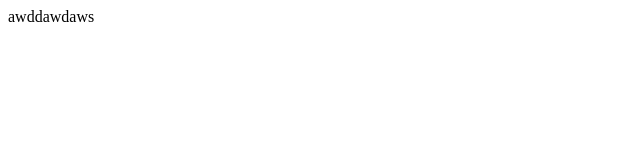
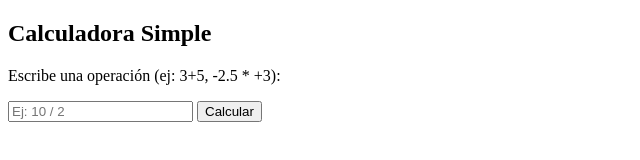
Before and after one commit to smorenoguerrero-crypto/Repte0, a plain HTML site: page CodiError2/index.html in a window 1280 px wide. Shown: the whole page, without its empty margins (0-640 px from the left). Drawn offline with Linux system fonts and the light colour scheme.

Commit message:
TR01.02. Analitza la expressió regular del material de classe

```diff
--- a/CodiError2/index.html
+++ b/CodiError2/index.html
@@ -1 +1,20 @@
-awddawdaws
+<!DOCTYPE html>
+<html lang="es">
+<head>
+    <meta charset="UTF-8">
+    <title>Calculadora con Regex</title>
+</head>
+<body>
+
+    <h2>Calculadora Simple</h2>
+    <p>Escribe una operación (ej: 3+5, -2.5 * +3):</p>
+
+    <input type="text" id="entrada" placeholder="Ej: 10 / 2">
+    <button onclick="calcular()">Calcular</button>
+
+    <p id="pantalla"></p>
+
+    <!-- Enlazamos el archivo JavaScript -->
+    <script src="script.js"></script>
+</body>
+</html>
```
